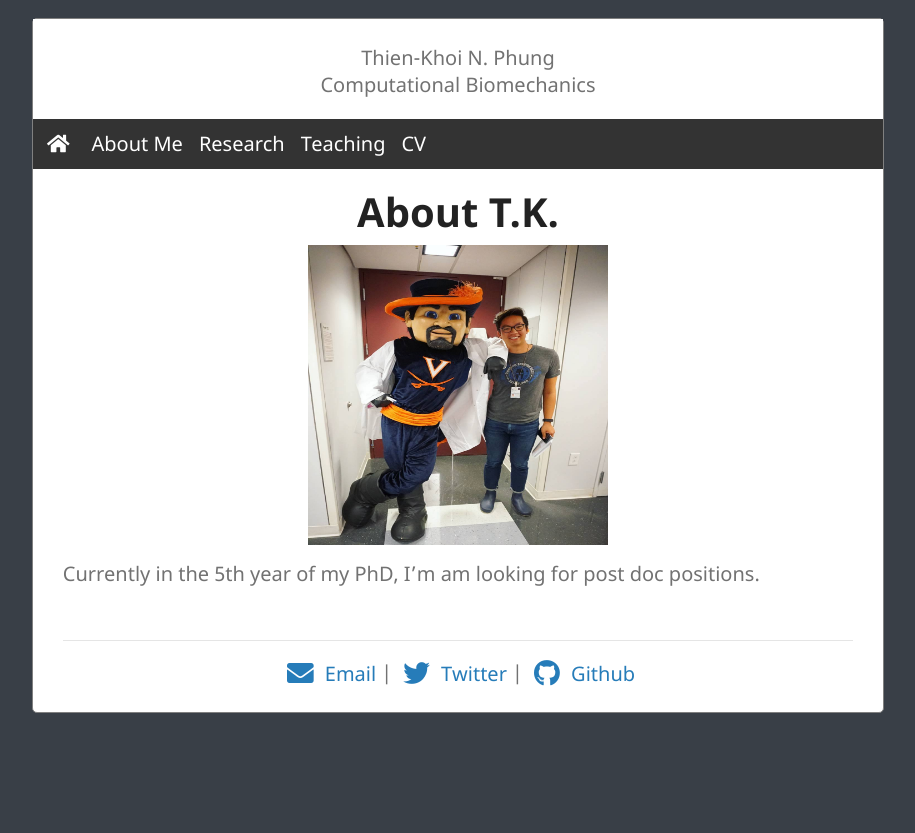
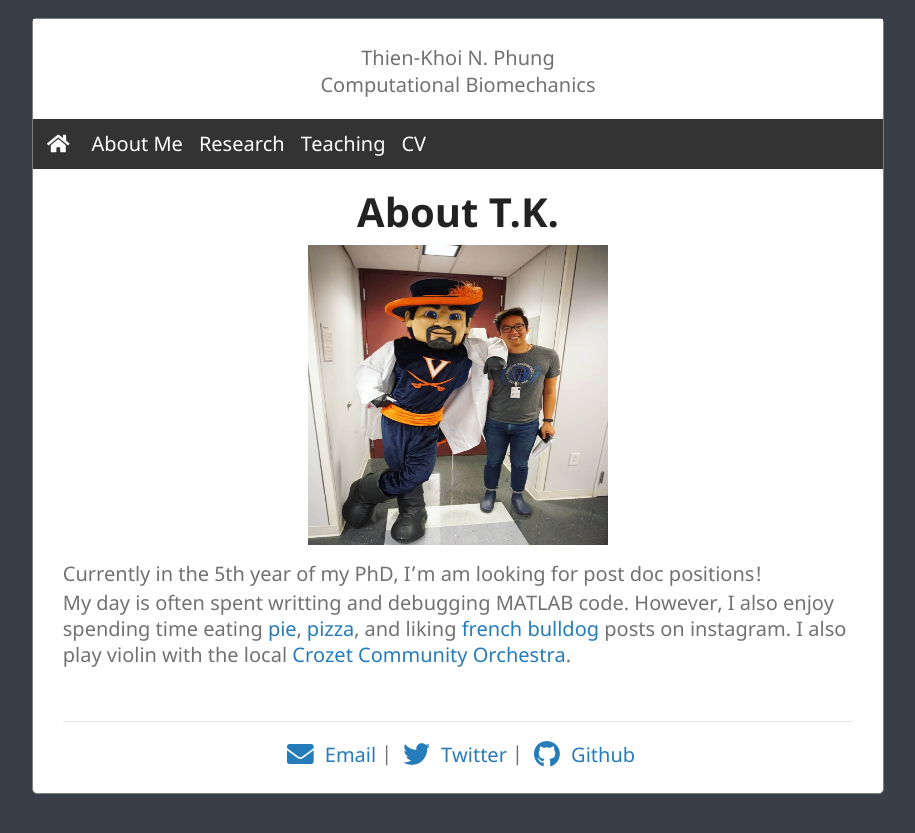
Before and after one commit to cory-weller/tkphung.github.io, a Jekyll site: the page built from about_me.md, in a window 1280 px wide. Shown: the top 833 px of the page, without its empty margins (182-1097 px from the left). Built offline with Jekyll 4.4.1, drawn with Linux system fonts in a browser that asks for light colours.

Commit message:
Updated AboutMe

```diff
--- a/about_me.md
+++ b/about_me.md
@@ -5,6 +5,9 @@ title: About T.K.
 
 # About T.K.
 
-<center><img src="/assets/img/TK_cavman.jpg" width="300"></center>
+<center><img src="/assets/img/TK_cavman.jpg" width="300" height="375"></center>
 
-Currently in the 5th year of my PhD, I'm am looking for post doc positions.
+Currently in the 5th year of my PhD, I'm am looking for post doc positions!
+
+
+My day is often spent writting and debugging MATLAB code. However, I also enjoy spending time eating [pie](http://thepiechestcville.com/), [pizza](http://www.bennysva.com/BennyDelucas), and liking [french bulldog](https://www.instagram.com/explore/tags/frenchbulldogs/) posts on instagram. I also play violin with the local [Crozet Community Orchestra](https://crozetcommunityorchestra.org/).
```
Also changed, not shown: index.md (+1 -1 lines), assets/img/headshot.jpg (renamed from assets/img/hs.JPG).
